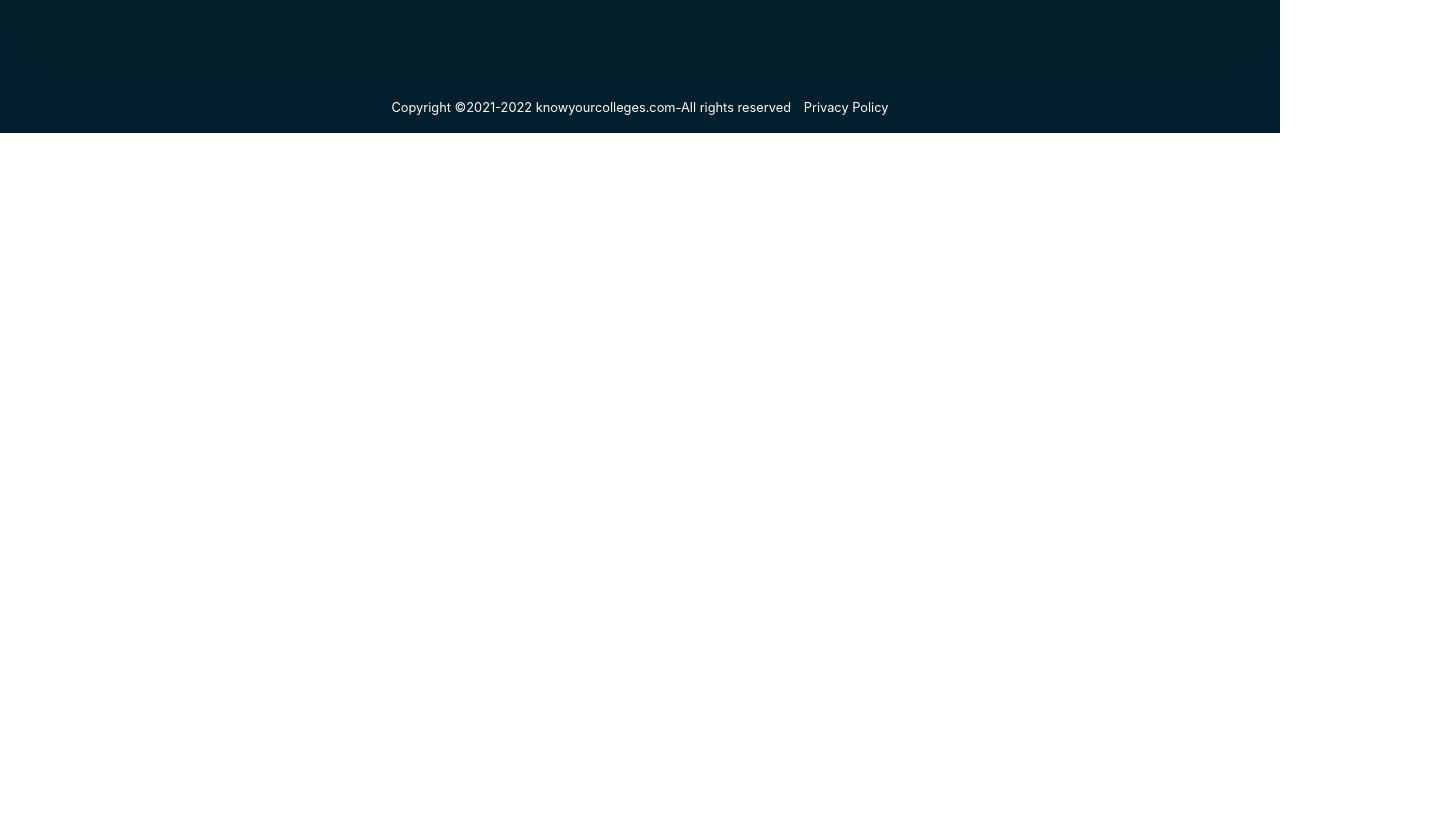
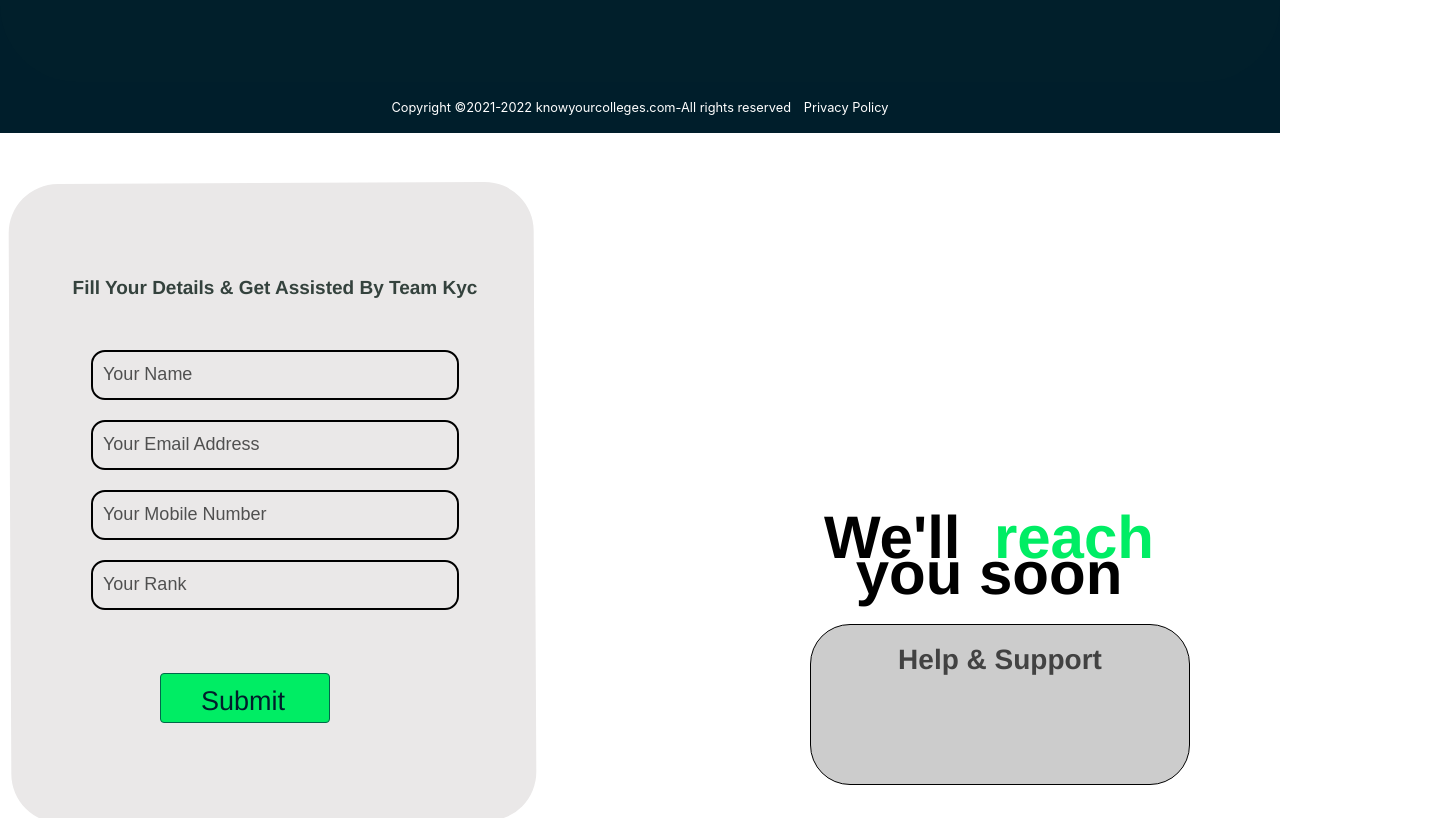
Before and after one commit to aditya123473892/kyc_repo, a React (Create React App) app: page /personalmentor in a window 1280 px wide. Shown: the part 940-1758 px from the top of the page, 1446 px wide, since content can reach past the window. Built offline with nearby package versions, Linux system fonts and the light colour scheme.

Commit message:
Update form.css

```diff
--- a/src/Screens/form.css
+++ b/src/Screens/form.css
@@ -1,116 +1,90 @@
+* {
+  margin: 0;
+  padding: 0;
+}
+
 .box {
-  height: 641px;
-  width: 531px;
+  height: auto;
+  width: 100%;
+  max-width: 100%; /* Limit the width to the viewport width */
 }
 
 .box .rectangle1 {
   background-color: #eae8e8;
   border-radius: 49.09px;
   height: 639px;
+  right: 500px;
+  top: 0;
+  align-content: center;
+  transform: rotate(-0.28deg);
+  width: 525px;
+}
+
+.div25 .link69 {
+  position: relative;
+  z-index: 1;
+  top: 0;
   left: 0;
-  top: 0;
-  transform: rotate(-0.28deg);
-  width: 528px;
-}
-.div25 .link69 {
-    /* Your existing styles */
-    position: relative; /* Position relative to act as a reference for absolute positioning */
-    z-index: 1; /* Ensure the submit button is above the background */
 }
 
 .div25 .box {
-    /* Your existing styles */
-    position: relative; /* Position relative to act as a reference for absolute positioning */
+  position: relative;
 }
 
-.div25 .link69 .text-wrapper92 {
-    /* Your existing styles */
-}
-
-/* Adjust the positioning of the submit button */
-.div25 .link69 {
-    top: 0; /* Adjust the top position as needed */
-    left: 0; /* Adjust the left position as needed */
-}
 
 /* Style the background */
 .div25 .box .rectangle1 {
-    /* Your existing styles for the background */
-    position: absolute; /* Absolute positioning for the background */
+  position: absolute;
   top: 0;
   left: 0;
-    z-index: 0; /* Ensure the background is behind the submit button */
-}
-/* Styling for the name input div */
-.div25 .name-input {
-    background-color: #ffffff;
-    border: 2px solid #000000; /* Change border color to the desired color */
-    border-radius: 14px; /* Adjust border-radius for a rounded input field */
-    height: 50px; /* Adjust height to your preference */
-    width: 368px; /* Adjust the width of the input box */
-    position: absolute;
-    top: 100px;
-    left: 112px;
+  z-index: 0;
 }
 
-  /* Styling for the email input div */
-  .div25 .email-input {
-    background-color: #ffffff;
-    border: 2px solid #000000; /* Change border color to the desired color */
-    border-radius: 14px; /* Adjust border-radius for a rounded input field */
-    height: 50px; /* Adjust height to your preference */
-    width: 368px; /* Adjust the width of the input box */
-    position: absolute;
-    top: 200px; /* Adjust the top position for spacing */
-    left: 112px;
-  }
-
-  /* Styling for the mobile number input div */
-  .div25 .mobile-input {
-    background-color: #ffffff;
-    border: 2px solid #000000; /* Change border color to the desired color */
-    border-radius: 14px; /* Adjust border-radius for a rounded input field */
-    height: 50px; /* Adjust height to your preference */
-    width: 368px; /* Adjust the width of the input box */
-    position: absolute;
-    top: 300px; /* Adjust the top position for spacing */
-    left: 112px;
-  }
-
-  /* Styling for the rank input div */
+/* Styling for the name input div */
+.div25 .name-input,
+.div25 .email-input,
+.div25 .mobile-input,
 .div25 .rank-input {
   background-color: #ffffff;
-    border: 2px solid #000000; /* Change border color to the desired color */
-    border-radius: 14px; /* Adjust border-radius for a rounded input field */
-    height: 50px; /* Adjust height to your preference */
-    width: 368px; /* Adjust the width of the input box */
-    position: absolute;
-    top: 400px; /* Adjust the top position for spacing */
-    left: 112px;
+  border: 2px solid #000000;
+  border-radius: 14px;
+  height: 50px;
+  width: 90%; /* Adjusted for mobile screens */
+  max-width: 368px; /* Limit width to a reasonable size */
+  position: relative;
+  margin: 0 auto; /* Center horizontally */
+  margin-bottom: 20px; /* Adjust spacing between inputs */
+  font-size: 18px;
+  font-weight: 500;
+  top: 110px;
+  outline: none;
+  background-color: transparent;
+  color: #000000;
 }
 
 /* Styling for the input fields inside the divs */
 .div25 input {
-    border: none; /* Remove input border */
-    width: 100%; /* Make the input take the full width of the div */
-    height: 100%; /* Make the input take the full height of the div */
-    padding: 10px; /* Add padding for better spacing */
-    font-size: 18px; /* Adjust font size to your preference */
-    font-weight: 500; /* Adjust font-weight to your preference */
-    outline: none; /* Remove the default outline on focus */
-    background-color: transparent; /* Make the input background transparent */
-    color: #000000; /* Text color */
+  border: none;
+  width: 100%;
+  height: 100%;
+  padding: 10px;
+  font-size: 18px;
+  font-weight: 500;
+  outline: none;
+  background-color: transparent;
+  color: #000000;
 }
 
 /* Styling for the input field placeholders */
 .div25 input::placeholder {
-    color: #505050; /* Adjust placeholder color */
+  color: #505050;
 }
-
 
 .line {
   height: 57px;
-    width: 451px;
+  width: 90%; /* Adjusted for mobile screens */
+  max-width: 451px; /* Limit width to a reasonable size */
+  margin: 0 auto; /* Center horizontally */
 }
 
 .line .fill-your-details {
@@ -118,124 +92,123 @@
   font-family: "Karla-Bold", Helvetica;
   font-size: 19px;
   font-weight: 700;
-    left: 30px;
+  left: 0;
   letter-spacing: 0;
   line-height: 29.9px;
   position: relative;
   text-align: center;
-    top: 50px;
-    transform: rotate(-0.28deg);
-    width: 451px;
+  top: 90px; /* Adjusted for mobile screens */
+  transform: none; /* Remove rotation for mobile */
+  width: 100%;
+  max-width: 451px; /* Limit width to a reasonable size */
 }
 
-
-
-.div25
-{
+.div25 {
   background-color: transparent;
   display: flex;
-    flex-direction: row;
-    justify-content: center;
+  flex-direction: column; /* Adjusted for mobile screens */
+  align-items: center; /* Center content horizontally */
   width: 100%;
 }
 
-.div25 .class96
-{
+.div25 .class96 {
   background-position: 50% 50%;
   background-size: cover;
-    height: 1649px;
-    position: relative;
-    width: 1520px;
+  height: auto;
+  width: 100%;
+  max-width: 1520px; /* Limit the width to the viewport width */
+  bottom: 0;
 }
 
-.div25 .overlap62
-{
+.div25 .overlap62 {
   background-size: 100% 100%;
-    height: 661px;
-    left: 157px;
-    position: absolute;
-    top: 939px;
-    width: 550px;
+  height: auto;
+  left: 0;
+  position: relative;
+  top: 0;
+  width: 100%;
+  max-width: 550px; /* Limit the width to the viewport width */
 }
 
-.div25 .link69
-{
-    align-items: flex-start;
+.div25 .link69 {
+  align-items: center; /* Center content vertically */
   background-color: #00ed64;
   border: 1px solid;
   border-color: #00684a;
   border-radius: 4px;
   display: flex;
   height: 50px;
-    left: 190px;
-    padding: 16.4px 35.11px 17.2px 32.8px;
-    position: absolute;
-    top: 533px;
-    width: 170px;
+  left: 160px;
+  padding: 10px; /* Adjusted for mobile screens */
+  position: relative;
+  top: 540px; /* Adjusted for mobile screens */
+  width: 90%; /* Adjusted for mobile screens */
+  max-width: 170px; /* Limit the width to the viewport width */
+  text-align: center; /* Center-align the text */
 }
 
-.div25 .text-wrapper92
-{
+.div25 .text-wrapper92 {
   color: #001e2b;
   font-family: "Inter-Medium", Helvetica;
   font-size: 27px;
   font-weight: 500;
   letter-spacing: 0;
   line-height: 16px;
-    margin-right: -5.91px;
-    margin-top: -1px;
+  margin-right: 0;
+  top: 3px;
+  left: 30px;
+  margin-top: 0;
   position: relative;
-    width: 108px;
+  width: auto;
 }
 
-
-.div25 .overlap-group
-{
-    height: 419px;
-    left: 788px;
-    position: absolute;
-    top: 1042px;
-    width: 658px;
+.div25 .overlap-group {
+  height: auto;
+  left: 0;
+  position: relative;
+  top: 0;
+  width: 100%;
+  max-width: 658px; /* Limit the width to the viewport width */
 }
 
-.div25 .we-ll-reach-you-soon
-{
+.div25 .we-ll-reach-you-soon {
   color: transparent;
   font-family: "Poppins-ExtraBold", Helvetica;
-    font-size: 71px;
+  font-size: 60px;
   font-weight: 800;
-    height: 333px;
-    left: 0;
+  height: auto;
+  left: 660px;
   letter-spacing: 0;
-    line-height: 111px;
-    position: absolute;
+  line-height: 36px;
+  position: relative;
   text-align: center;
-    top: 0;
-    width: 658px;
+  top: 0px; /* Adjusted for mobile screens */
+  width: 100%;
+  max-width: 658px; /* Limit the width to the viewport width */
 }
 
-.div25 .span
-{
+.div25 .span {
   color: #000000;
 }
 
-.div25 .text-wrapper-22
-{
+.div25 .text-wrapper-22 {
   color: #00ed64;
 }
 
 .div25 .help-and-support {
-    height: 173px;
-    left: 148px;
-    position: absolute;
-    top: 246px;
-    width: 382px;
+  height: auto;
+  left: 0;
+  position: relative;
+  top: 20px; /* Adjusted for mobile screens */
+  width: 100%;
+  max-width: 382px; /* Limit the width to the viewport width */
 }
 
 .div25 .overlap-group-2 {
-    height: 173px;
+  height: auto;
   position: relative;
-    width: 380px;
+  width: 100%;
+  max-width: 380px; /* Limit the width to the viewport width */
 }
 
 .div25 .help-support {
@@ -243,15 +216,15 @@
   font-family: "Poppins-ExtraBold", Helvetica;
   font-size: 28px;
   font-weight: 800;
-    height: 111px;
-    left: 81px;
+  height: auto;
+  left: 810px;
   letter-spacing: 0;
-    line-height: 111px;
-    position: absolute;
+  line-height: 36px;
+  position: relative;
   text-align: center;
-    top: 0;
+  top: 30px;
   z-index: 2;
-    white-space: nowrap;
+  white-space: normal;
 }
 
 .div25 .rectangle {
@@ -259,22 +232,24 @@
   border-color: #000000;
   border-radius: 40px;
   height: 161px;
-    left: 0;
+  left: 800px;
   position: absolute;
   top: 12px;
   width: 380px;
 }
+
 .social-icons {
   display: flex;
-    gap: 10px; /* Adjust the spacing between icons */
+  gap: 10px;
+  justify-content: center; /* Center the icons horizontally */
 }
 
 .social-icons a {
   text-decoration: none;
-    color: #007bff; /* Change the color of the icons */
-    font-size: 24px; /* Adjust the size of the icons */
+  color: #007bff;
+  font-size: 24px;
 }
 
 .social-icons a:hover {
-    color: #ff4500; /* Change the color on hover */
+  color: #ff4500;
 }
```
Lines whose indentation alone changed are shown as unchanged.
